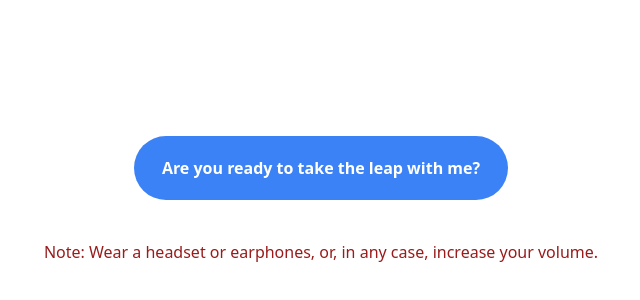
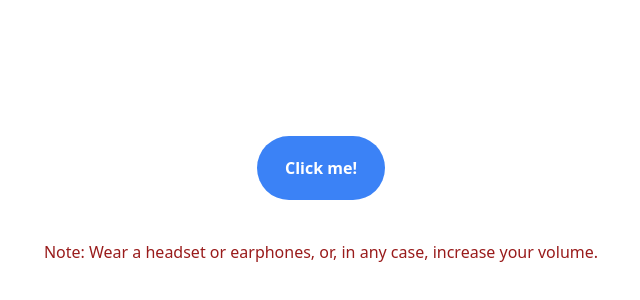
Before and after one commit to irejoma/LeapOfFaith, a plain HTML site: page index.html in a window 1280 px wide. Shown: the part 200-500 px from the top of the page, without its empty margins (319-959 px from the left). Drawn offline with nearby package versions, Linux system fonts and the light colour scheme.

Commit message:
Update index.html

```diff
--- a/index.html
+++ b/index.html
@@ -5,7 +5,7 @@
     <meta name="viewport" content="width=device-width, initial-scale=1.0">
     <script src="https://cdn.tailwindcss.com"></script>
     <script src="https://cdnjs.cloudflare.com/ajax/libs/font-awesome/6.5.1/css/all.min.css"></script>
-    <title>The Leap of Faith</title>
+    <title>Since 2025</title>
     <link rel="stylesheet" href="styles/style.css">
     <script src="https://unpkg.com/boxicons@2.1.4/dist/boxicons.js"></script>
 </head>
@@ -13,7 +13,7 @@
     <div class="flex justify-center items-center bg-brown-200 h-screen md:h-screen">
             <div class="flex flex-col justify-center items-center">
                 <div>
-                    <button class="bg-blue-500 rounded-full pt-5 pb-5 ps-7 pe-7 font-bold text-white" onclick="redirectToPage()">Are you ready to take the leap with me?</button>
+                    <button class="bg-blue-500 rounded-full pt-5 pb-5 ps-7 pe-7 font-bold text-white" onclick="redirectToPage()">Click me!</button>
                 </div>
 
                 <div class="mt-10 flex px-3 text-center">
```
